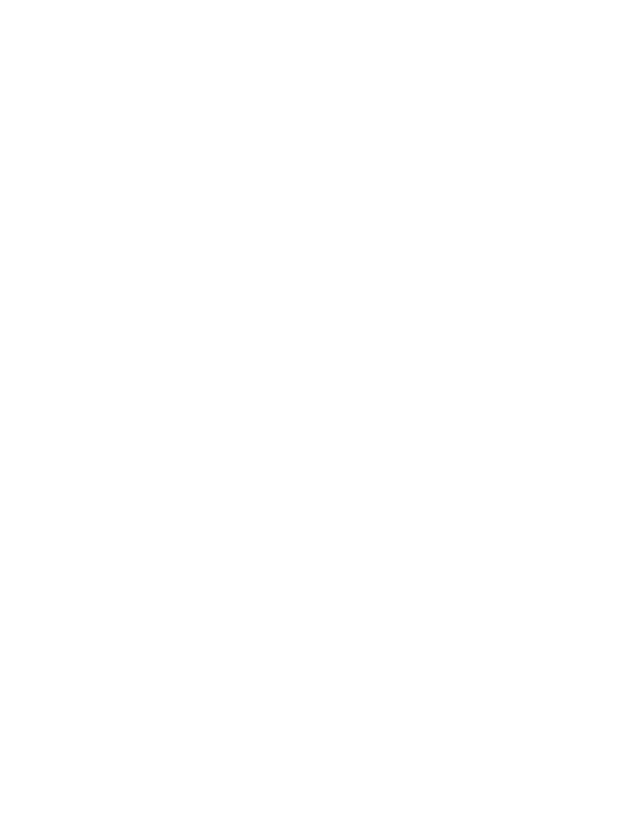
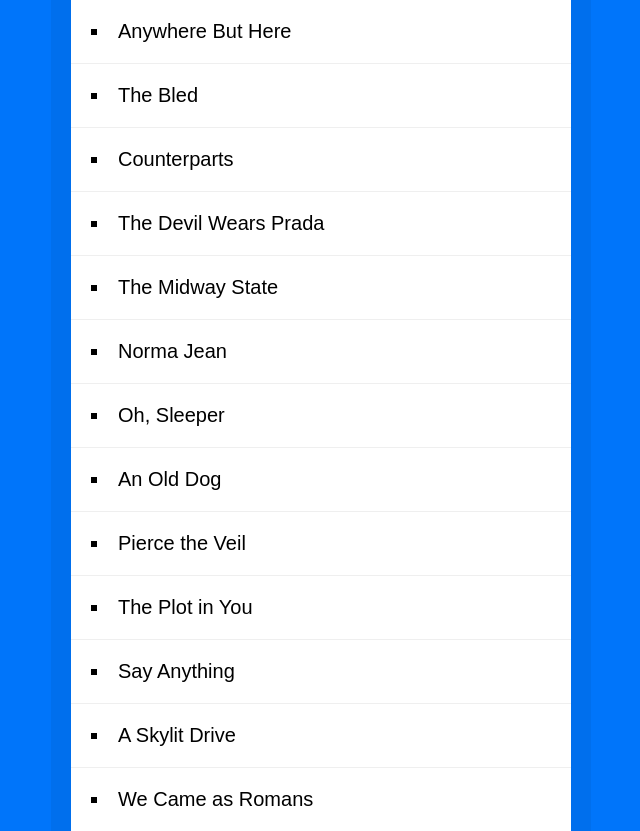
Before and after one commit to Aditharun89/learning-Sorting-Band-Names-without-Articles, a plain HTML site: page index.html in a window 1280 px wide. Shown: the whole page, without its empty margins (319-959 px from the left). Before the commit the page ends 800 px from the top, so only its background shows below. Drawn offline with Linux system fonts and the light colour scheme.

Commit message:
Sorted without articles

```diff
--- a/index.html
+++ b/index.html
@@ -3,10 +3,29 @@
 <head>
   <meta charset="UTF-8">
   <title>Sort Without Articles</title>
-  <link rel="stylesheet" href="styles.css" />
+  <link rel="stylesheet" href="styles.css">
 </head>
 <body>
+  <ul id="bands"></ul>
+<script>
+const bands = ['The Plot in You', 'The Devil Wears Prada', 'Pierce the Veil', 'Norma Jean',
+ 'The Bled', 'Say Anything', 'The Midway State', 'We Came as Romans', 'Counterparts',
+ 'Oh, Sleeper', 'A Skylit Drive', 'Anywhere But Here', 'An Old Dog'];
 
+function strip(bandName) {
+  return bandName.replace(/^(a |the |an )/i, '').trim();
+}
+
+const sortedBands = bands.sort((a, b) => strip(a) > strip(b) ? 1 : -1);
+
+document.querySelector('#bands').innerHTML =
+  sortedBands
+    .map(band => `<li>${band}</li>`)
+    .join('');
+
+console.log(sortedBands);
+
+</script>
 
 </body>
 </html>
--- a/styles.css
+++ b/styles.css
@@ -0,0 +1,34 @@
+
+body {
+    margin: 0;
+    font-family: sans-serif;
+    background:rgb(0, 117, 250);
+    background-size: cover;
+    display: flex;
+    align-items: center;
+    min-height: 100vh;
+  }
+
+  #bands {
+    list-style: inside square;
+    font-size: 20px;
+    background: white;
+    width: 500px;
+    margin: auto;
+    padding: 0;
+    box-shadow: 0 0 0 20px rgba(0, 0, 0, 0.05);
+  }
+
+  #bands li {
+    border-bottom: 1px solid #efefef;
+    padding: 20px;
+  }
+
+  #bands li:last-child {
+    border-bottom: 0;
+  }
+
+  a {
+    color: red;
+    text-decoration: none;
+  }
```
